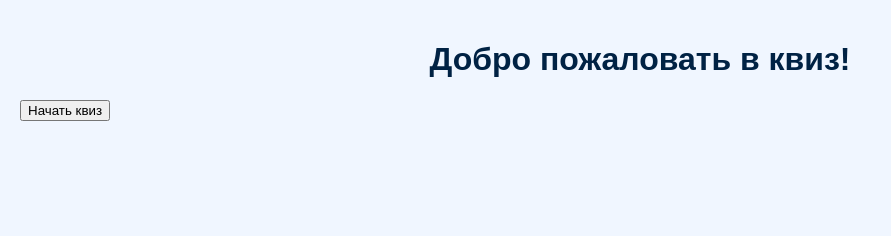
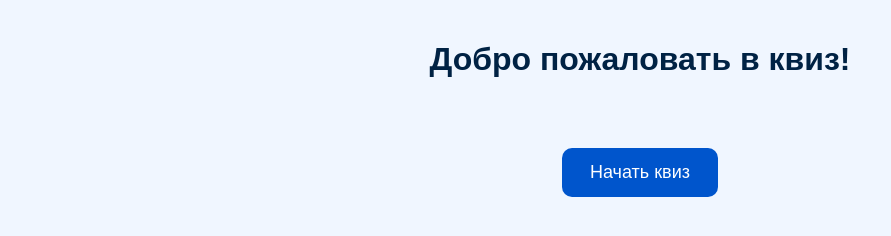
Before and after one commit to PokotiloAndrey/local_quiz, a plain HTML site: page start.html in a window 1280 px wide. Shown: the whole page, without its empty margins (0-891 px from the left). Drawn offline with Linux system fonts and the light colour scheme.

Commit message:
Update start.html

```diff
--- a/start.html
+++ b/start.html
@@ -6,8 +6,11 @@
   <link rel="stylesheet" href="style.css">
 </head>
 <body>
-  <h1>Добро пожаловать в квиз!</h1>
-  <button onclick="startQuiz()">Начать квиз</button>
+  <h1 id="welcome-title">Добро пожаловать в квиз!</h1>
+
+  <div class="start-button-container">
+    <button id="start-button" onclick="startQuiz()">Начать квиз</button>
+  </div>
 
   <script>
     function startQuiz() {
```
